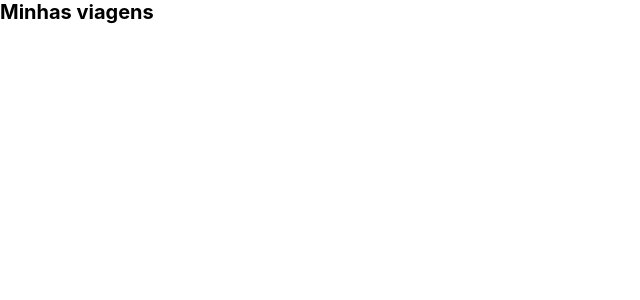
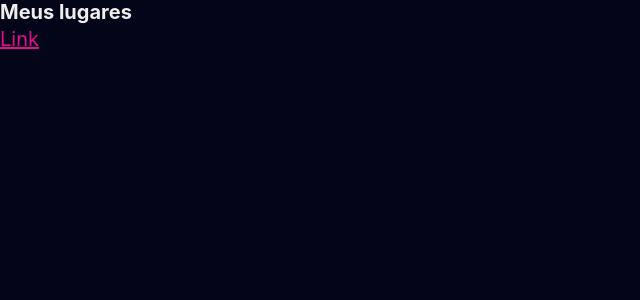
Before and after one commit to paulohfreire/tripmemories, a Next.js app: page / in a window 1280 px wide. Shown: the top 300 px of the page, without its empty margins (0-640 px from the left). Built offline with nearby package versions, Linux system fonts and the light colour scheme.

Commit message:
add  global styles

```diff
--- a/src/components/Main/index.tsx
+++ b/src/components/Main/index.tsx
@@ -1,7 +1,8 @@
 const Main = () => (
-  <main>
-    <h1>Minhas viagens</h1>
-  </main>
+<div>
+    <h1>Meus lugares</h1>
+    <a href="#">Link</a>
+  </div>
 )
 
 export default Main
--- a/src/pages/_app.tsx
+++ b/src/pages/_app.tsx
@@ -7,12 +7,12 @@ function App({ Component, pageProps }: AppProps) {
   return (
     <>
       <Head>
-        <title>React Avançado - Boilerplate</title>
+        <title>Minhas viagens</title>
         <link rel="shortcut icon" href="/img/icon-512.png" />
         <link rel="apple-touch-icon" href="/img/icon-512.png" />
         <meta
           name="description"
-          content="A simple project starter to work with TypeScript, React, NextJS and Styled Components"
+          content="Projeto para registrar lugares que passei."
         />
       </Head>
       <GlobalStyles />
--- a/src/styles/global.ts
+++ b/src/styles/global.ts
@@ -1,7 +1,17 @@
 import { createGlobalStyle } from 'styled-components'
 
 const GlobalStyles = createGlobalStyle`
-  * {
+:root {
+  --highlight: #e20e8d;
+  --background: #030518;
+  --white: #eeeeee;
+  --container: 100rem;
+  --small: 1.5rem;
+  --medium: 3rem;
+  --large: 5rem;
+}
+
+* {
     margin: 0;
     padding: 0;
     box-sizing: border-box;
@@ -11,10 +21,20 @@ const GlobalStyles = createGlobalStyle`
   }
   html, body, #__next {
     height: 100%;
+    background: var(--background);
+    color: var(--white);
   }
   body {
     font-family: -apple-system, BlinkMacSystemFont, 'Segoe UI', Roboto, Oxygen, Ubuntu, Cantarell, 'Open Sans', 'Helvetica Neue', sans-serif
   }
+  p,
+  a {
+    font-size: 2rem;
+    line-height: var(--medium);
+  }
+  a {
+    color: var(--highlight);
+  }
 `
 
 export default GlobalStyles
```
Also changed, not shown: src/components/Main/test.tsx (deleted, +0 -15 lines).
